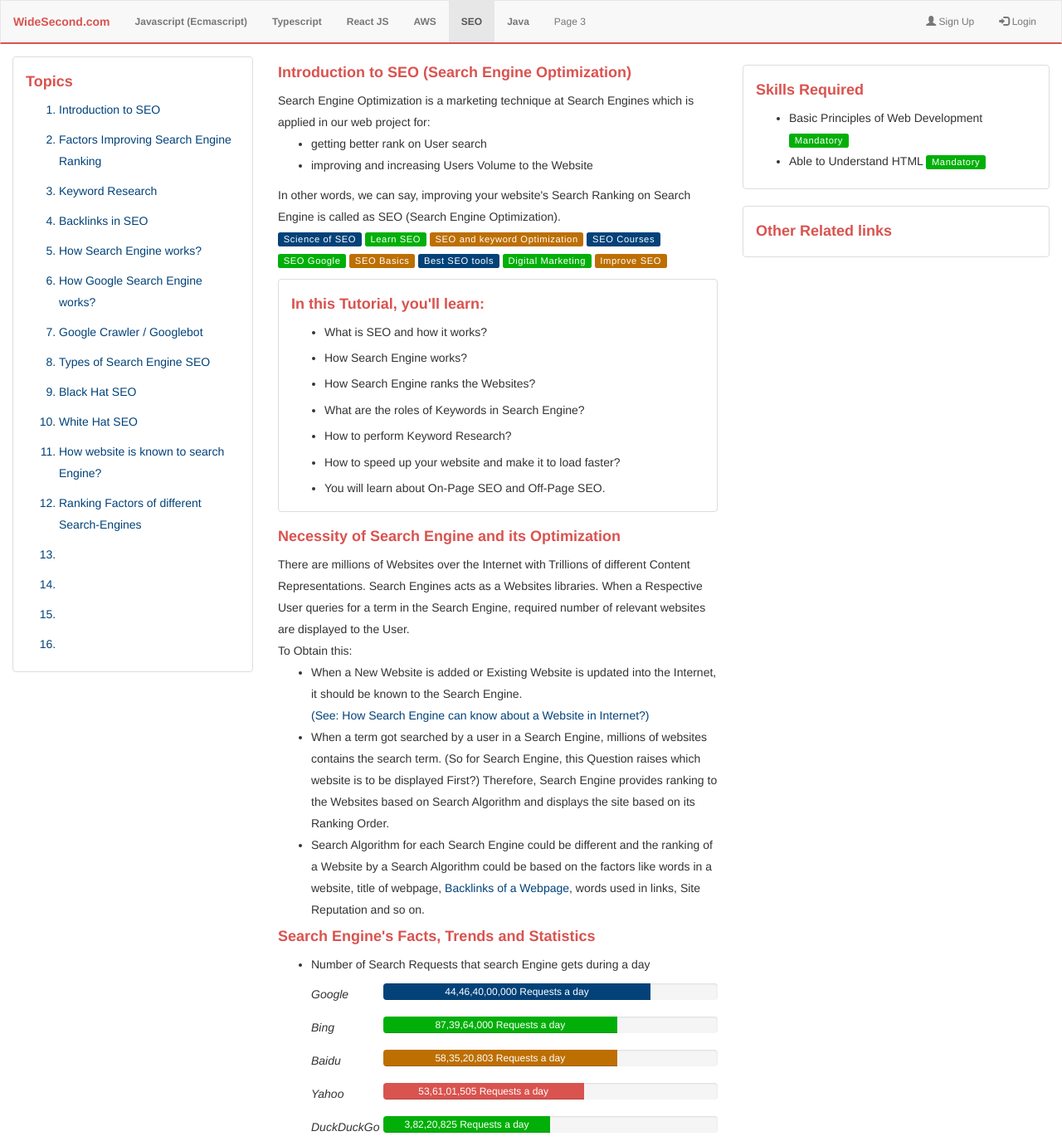
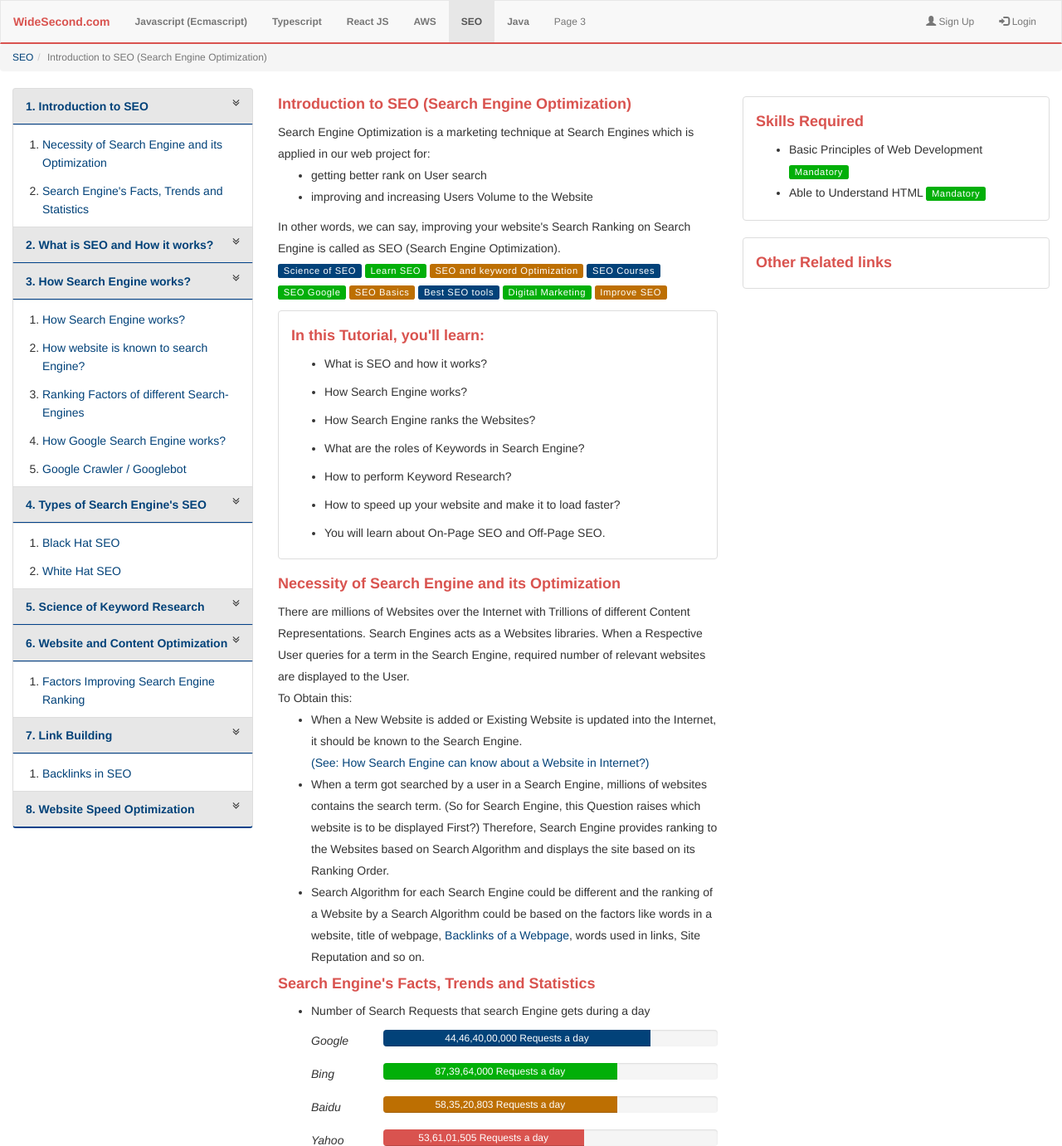
Before and after one commit to AnUniversalPowerServing/ws, a PHP site: page /ws/tutorial/seo/introduction-to-seo in a window 1280 px wide. Shown: the top 1381 px of the page at 83% size. Run offline with PHP 8.4, Linux system fonts and the light colour scheme.

Commit message:
Updated Pages

```diff
--- a/pages/seo.php
+++ b/pages/seo.php
@@ -12,6 +12,7 @@
   <script src="<?php echo $PROJECT_URL; ?>/js/api/core-skeleton.js"></script>
   <script src="<?php echo $PROJECT_URL; ?>/vendor/jquery/jquery.min.js"></script>
   <script src="<?php echo $PROJECT_URL; ?>/vendor/bootstrap/js/bootstrap.min.js"></script>
+  <link rel="stylesheet" href="<?php echo $PROJECT_URL; ?>/vendor/font-awesome//css/font-awesome.min.css">
 <script type="text/javascript">
 $(document).ready(function(){
  $('#tutorial-seo').addClass('active');
--- a/pages/templates/tutorials/seo/00-content.php
+++ b/pages/templates/tutorials/seo/00-content.php
@@ -2,28 +2,97 @@
  $CONTENT_URL_INDEX = $PROJECT_URL.'/tutorial/seo';
 ?>
 <div class="list-group">
-  <div class="list-group-item">
-    <div><h4 class="font-red"><b>Topics</b></h4></div>
-    <div>
-      <ol class="lh26">
-        <li><h5><a href="<?php echo $CONTENT_URL_INDEX; ?>/introduction-to-seo">Introduction to SEO</a></h5></li>
-        <li><h5><a href="<?php echo $CONTENT_URL_INDEX; ?>/factors-improving-search-engine-ranking">Factors Improving Search Engine Ranking</a></h5></li>
-        <li><h5><a href="<?php echo $CONTENT_URL_INDEX; ?>/keyword-research">Keyword Research</a></h5></li>
-        <li><h5><a href="<?php echo $CONTENT_URL_INDEX; ?>/backlinks-in-seo">Backlinks in SEO</a></h5></li>
+
+  <div class="list-group-item padtopbot0 bg-lgtGrey borderBot2p-primary">
+    <h5>
+      <a href="<?php echo $CONTENT_URL_INDEX; ?>/introduction-to-seo"><b>1. Introduction to SEO</b></a>
+      <i class="fa fa-angle-double-down pull-right" aria-hidden="true"></i>
+    </h5>
+  </div>
+  <div class="list-group-item padtopbot0">
+    <ol class="padInlineStart20p">
+      <li><h5><a href="<?php echo $CONTENT_URL_INDEX; ?>/introduction-to-seo#Necessity-of-Search-Engine-and-its-Optimization">Necessity of Search Engine and its Optimization</a></h5></li>
+      <li><h5><a href="<?php echo $CONTENT_URL_INDEX; ?>/introduction-to-seo#Search-Engine-Facts-Trends-and-Statistics">Search Engine's Facts, Trends and Statistics</a></h5></li>
+    </ol>
+  </div>
+
+  <div class="list-group-item padtopbot0 bg-lgtGrey borderBot2p-primary">
+    <h5>
+      <a href="#"><b>2. What is SEO and How it works?</b></a>
+      <i class="fa fa-angle-double-down pull-right" aria-hidden="true"></i>
+    </h5>
+  </div>
+
+  <div class="list-group-item padtopbot0 bg-lgtGrey borderBot2p-primary">
+    <h5>
+      <a href="#"><b>3. How Search Engine works?</b></a>
+      <i class="fa fa-angle-double-down pull-right" aria-hidden="true"></i>
+    </h5>
+  </div>
+  <div class="list-group-item padtopbot0">
+    <ol class="padInlineStart20p">
       <li><h5><a href="<?php echo $CONTENT_URL_INDEX; ?>/how-search-engine-works">How Search Engine works?</a></h5></li>
+      <li><h5><a href="<?php echo $CONTENT_URL_INDEX; ?>/how-website-known-to-search-engine">How website is known to search Engine?</a></h5></li>
+      <li><h5><a href="<?php echo $CONTENT_URL_INDEX; ?>/search-engines-ranking-factors">Ranking Factors of different Search-Engines</a></h5></li>
       <li><h5><a href="<?php echo $CONTENT_URL_INDEX; ?>/how-google-search-engine-works">How Google Search Engine works?</a></h5></li>
       <li><h5><a href="<?php echo $CONTENT_URL_INDEX; ?>/google-crawler">Google Crawler / Googlebot</a></h5></li>
-        <li><h5><a href="<?php echo $CONTENT_URL_INDEX; ?>/types-of-search-engine-seo">Types of Search Engine SEO</a></h5></li>
+    </ol>
+  </div>
+
+
+  <div class="list-group-item padtopbot0 bg-lgtGrey borderBot2p-primary">
+    <h5>
+      <a href="<?php echo $CONTENT_URL_INDEX; ?>/types-of-search-engine-seo"><b>4. Types of Search Engine's SEO</b></a>
+      <i class="fa fa-angle-double-down pull-right" aria-hidden="true"></i>
+    </h5>
+  </div>
+  <div class="list-group-item padtopbot0">
+    <ol class="padInlineStart20p">
       <li><h5><a href="<?php echo $CONTENT_URL_INDEX; ?>/black-hat-seo">Black Hat SEO</a></h5></li>
       <li><h5><a href="<?php echo $CONTENT_URL_INDEX; ?>/white-hat-seo">White Hat SEO</a></h5></li>
-        <li><h5><a href="<?php echo $CONTENT_URL_INDEX; ?>/how-website-known-to-search-engine">How website is known to search Engine?</a></h5></li>
-        <li><h5><a href="<?php echo $CONTENT_URL_INDEX; ?>/search-engines-ranking-factors">Ranking Factors of different Search-Engines</a></h5></li>
-
-        <li><h5></h5></li>
-        <li><h5></h5></li>
-        <li><h5></h5></li>
-        <li><h5></h5></li>
     </ol>
   </div>
-  </div><!--/.list-group-item -->
+
+  <div class="list-group-item padtopbot0 bg-lgtGrey borderBot2p-primary">
+    <h5>
+      <a href="<?php echo $CONTENT_URL_INDEX; ?>/keyword-research"><b>5. Science of Keyword Research</b></a>
+      <i class="fa fa-angle-double-down pull-right" aria-hidden="true"></i>
+    </h5>
+  </div>
+
+
+  <div class="list-group-item padtopbot0 bg-lgtGrey borderBot2p-primary">
+    <h5>
+      <a href="#"><b>6. Website and Content Optimization</b></a>
+      <i class="fa fa-angle-double-down pull-right" aria-hidden="true"></i>
+    </h5>
+  </div>
+  <div class="list-group-item padtopbot0">
+    <ol class="padInlineStart20p">
+      <li><h5><a href="<?php echo $CONTENT_URL_INDEX; ?>/factors-improving-search-engine-ranking">Factors Improving Search Engine Ranking</a></h5></li>
+    </ol>
+  </div>
+
+
+
+  <div class="list-group-item padtopbot0 bg-lgtGrey borderBot2p-primary">
+    <h5>
+      <a href="#"><b>7. Link Building</b></a>
+      <i class="fa fa-angle-double-down pull-right" aria-hidden="true"></i>
+    </h5>
+  </div>
+  <div class="list-group-item padtopbot0">
+    <ol class="padInlineStart20p">
+    <li><h5><a href="<?php echo $CONTENT_URL_INDEX; ?>/backlinks-in-seo">Backlinks in SEO</a></h5></li>
+    </ol>
+  </div>
+
+
+  <div class="list-group-item padtopbot0 bg-lgtGrey borderBot2p-primary">
+    <h5>
+      <a href="#"><b>8. Website Speed Optimization</b></a>
+      <i class="fa fa-angle-double-down pull-right" aria-hidden="true"></i>
+    </h5>
+  </div>
+
 </div><!--/.list-group -->
--- a/pages/templates/tutorials/seo/01-introduction-to-seo.php
+++ b/pages/templates/tutorials/seo/01-introduction-to-seo.php
@@ -1,3 +1,11 @@
+<script type="text/javascript">
+var breadcrumb = [{url:'tutorial/seo/introduction-to-seo',label:'SEO'},
+                  {label:'Introduction to SEO (Search Engine Optimization)'}];
+$(document).ready(function(){
+ build_pageBreadcrumb(breadcrumb);
+});
+</script>
+
 <div class="row">
  <div class="col-sm-7">
   <!-- -->
@@ -42,7 +50,8 @@
     </div><!--/.list-group-item -->
   </div><!--/.list-group -->
 
-  <div><h4 class="font-red"><b>Necessity of Search Engine and its Optimization</b></h4></div>
+  <div id="Necessity-of-Search-Engine-and-its-Optimization">
+    <div><h4 class="font-red"><b>Necessity of Search Engine and its Optimization</b></h4></div>
 
   <div>
   There are millions of Websites over the Internet with Trillions of different Content Representations.
@@ -72,7 +81,9 @@
     </li>
   </ul>
   </div>
+  </div><!--/#Necessity-of-Search-Engine-and-its-Optimization -->
 
+  <div id="Search-Engine-Facts-Trends-and-Statistics">
   <div><h4 class="font-red"><b>Search Engine's Facts, Trends and Statistics</b></h4></div>
   <div class="mbot15p">
    <ul>
@@ -152,6 +163,7 @@
     </li>
    </ul>
   </div>
+  </div><!--/#Search-Engine-Facts-Trends-and-Statistics -->
 
   <!-- -->
  </div><!--/.col-sm-7 -->
--- a/styles/api/core-skeleton.css
+++ b/styles/api/core-skeleton.css
@@ -3,6 +3,7 @@ a.navbar-brand { font-size:14px;çolor:#d9534f; }
 @media screen and (min-width: 768px) { .container-fluid .jumbotron { padding:20px; } }
 .bg-black { background-color:#0d122f; }
 .bg-lgtRed { background-color:#fffbfb; }
+.bg-lgtGrey { background-color:#e7e7e7; }
 .font-paleBlue { color:#0eb9a9; }
 .font-paleLgtBlue { color:#5ee6da; }
 .font-paleRed {color:#f7857c; }
@@ -24,5 +25,8 @@ a.navbar-brand { font-size:14px;çolor:#d9534f; }
 .code-htmlTags span { font-size: 14px; }
 .lh26, ol.lh26>li>h5  { line-height:26px; }
 ol.lh26 { color:#024279; }
-.lh26>li>h5>a { text-decoration:none; }
-h5 { font-size:14px; }
+.lh26>li>h5>a, a, a:hover { text-decoration:none; }
+h5 { font-size:14px;line-height:22px; }
+.padtopbot0 { padding-top:0px;padding-bottom:0px; }
+.padInlineStart20p { padding-inline-start: 20px; }
+.borderBot2p-primary { border-bottom: 2px solid #02428a; }
```
Lines whose indentation alone changed are shown as unchanged.
